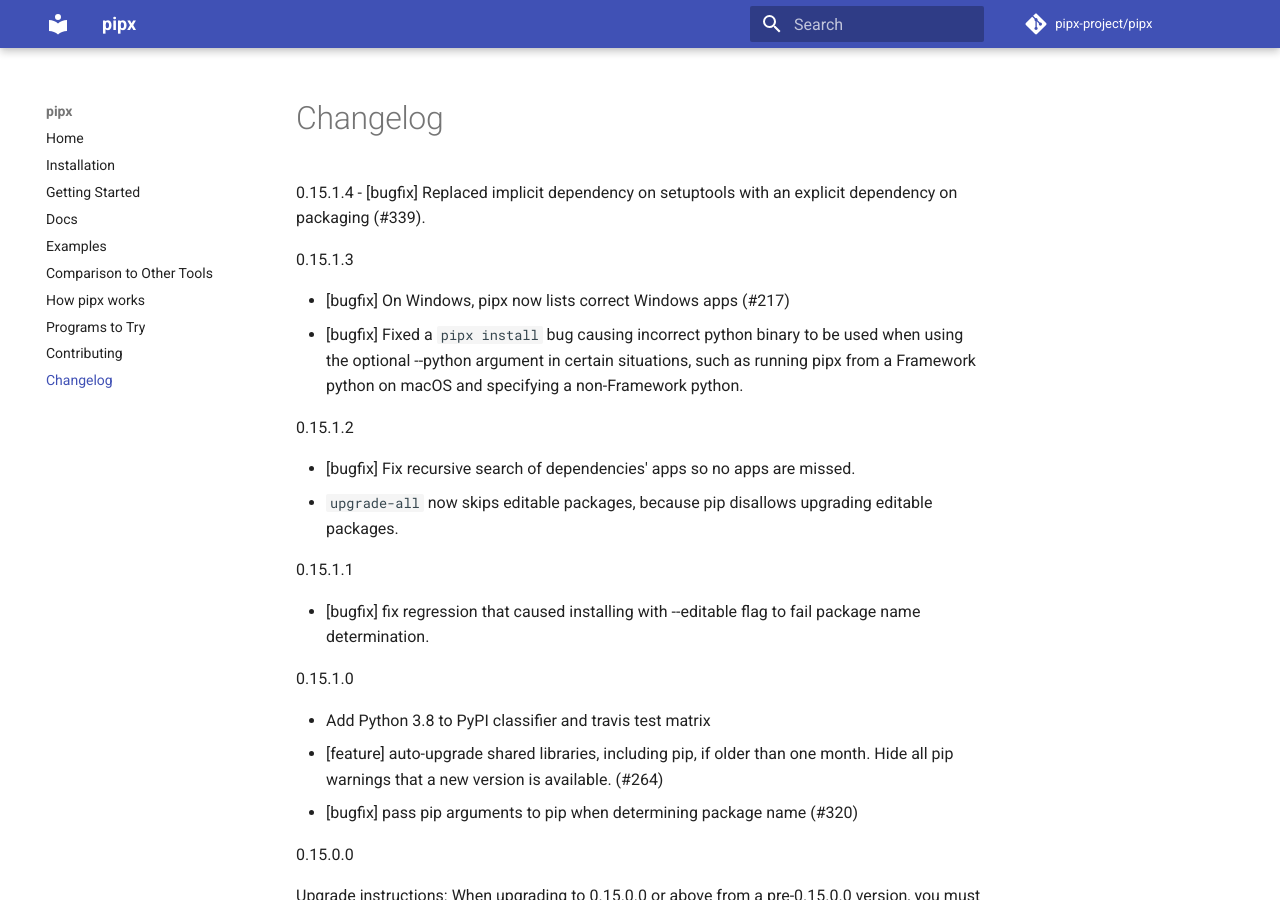
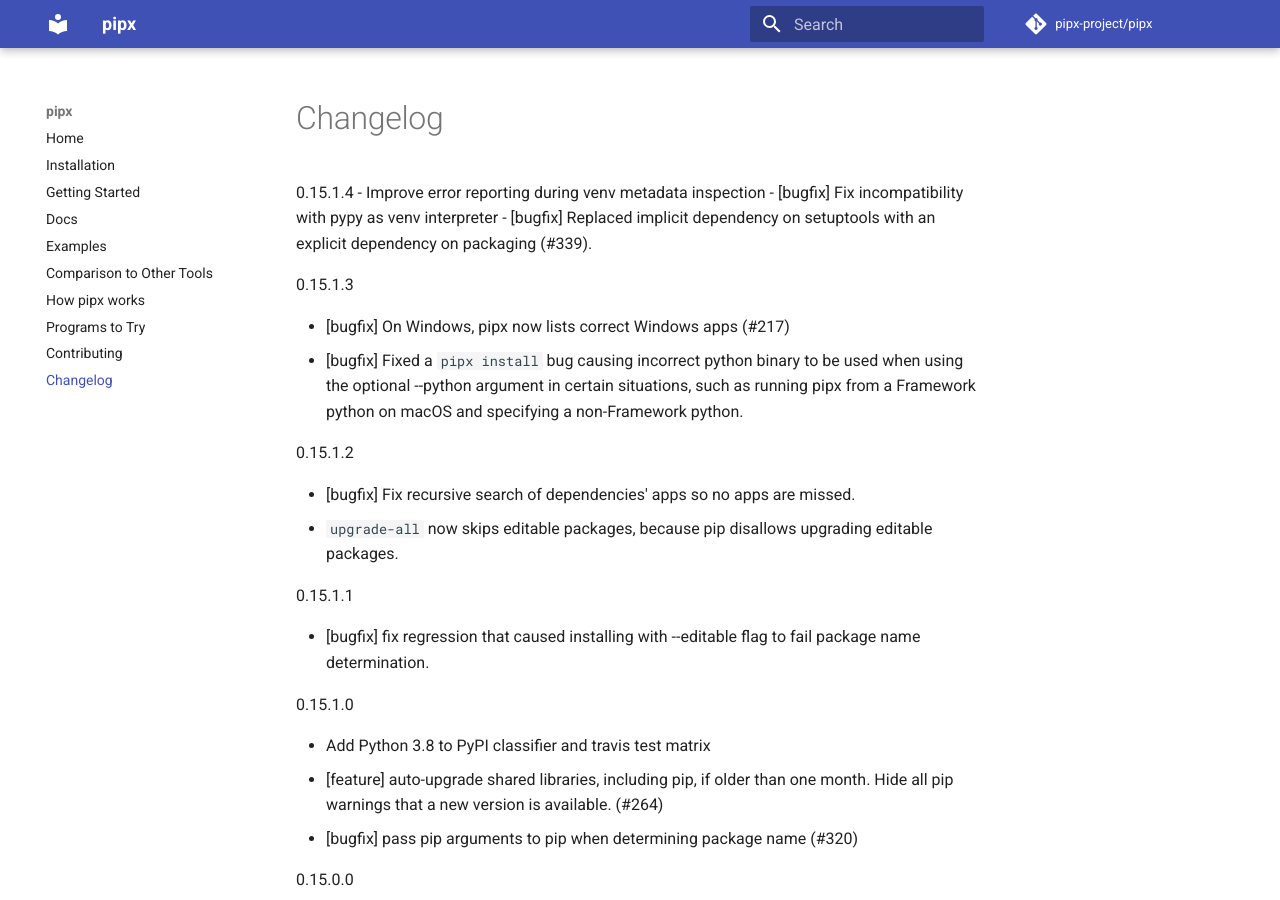
Before and after one commit to pypa/pipx, an MkDocs documentation site: the page built from docs/changelog.md, in a window 1280 px wide and 900 px high. Built offline with MkDocs 1.6.1 and Material for MkDocs 9.7.7, drawn with Linux system fonts in a browser that asks for light colours; comment, search, counter and statistics services are not loaded.

Commit message:
Add changes to changelog.

```diff
--- a/docs/changelog.md
+++ b/docs/changelog.md
@@ -1,4 +1,6 @@
 0.15.1.4
+- Improve error reporting during venv metadata inspection
+- [bugfix] Fix incompatibility with pypy as venv interpreter
 - [bugfix] Replaced implicit dependency on setuptools with an explicit dependency on packaging (#339).
 
 0.15.1.3
```
